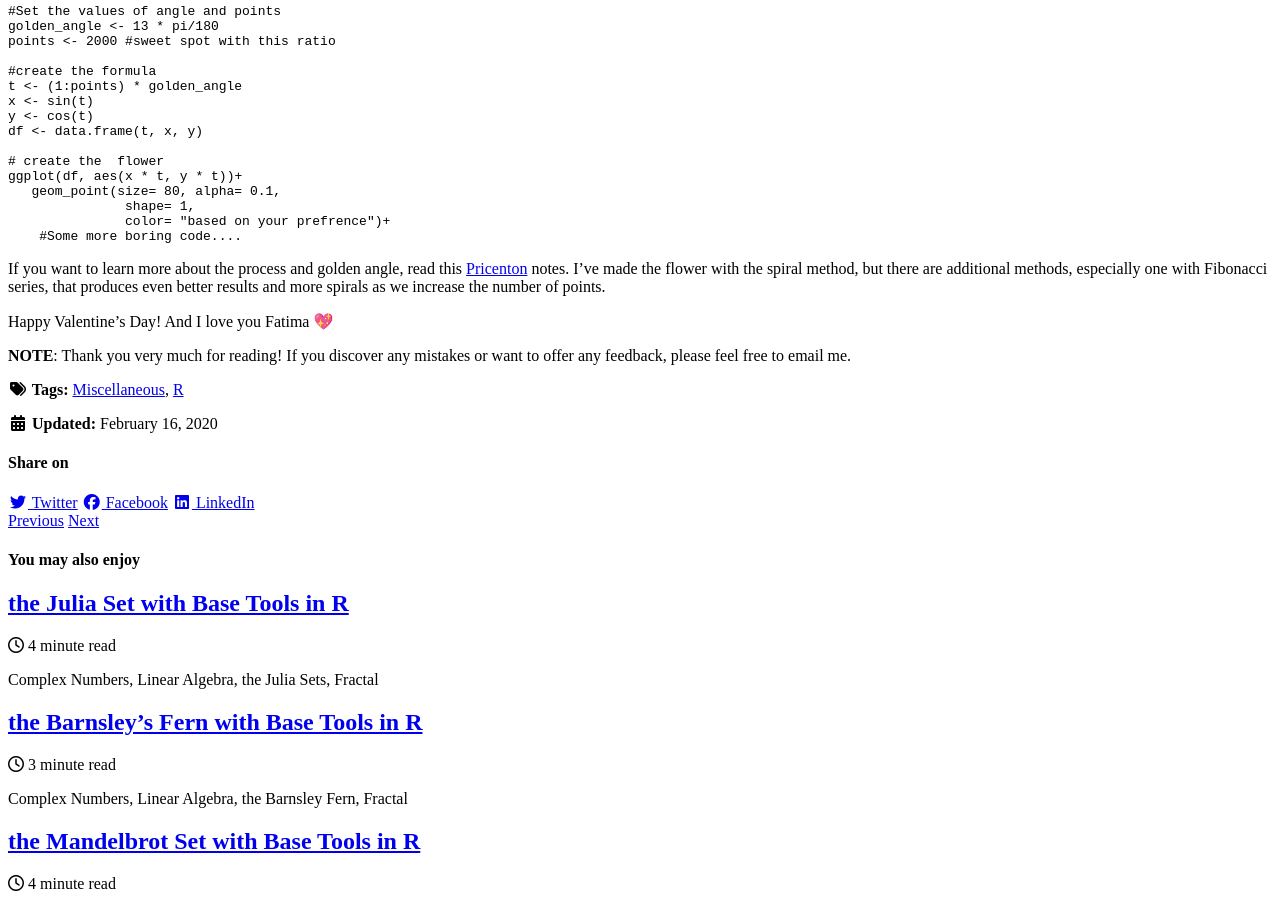
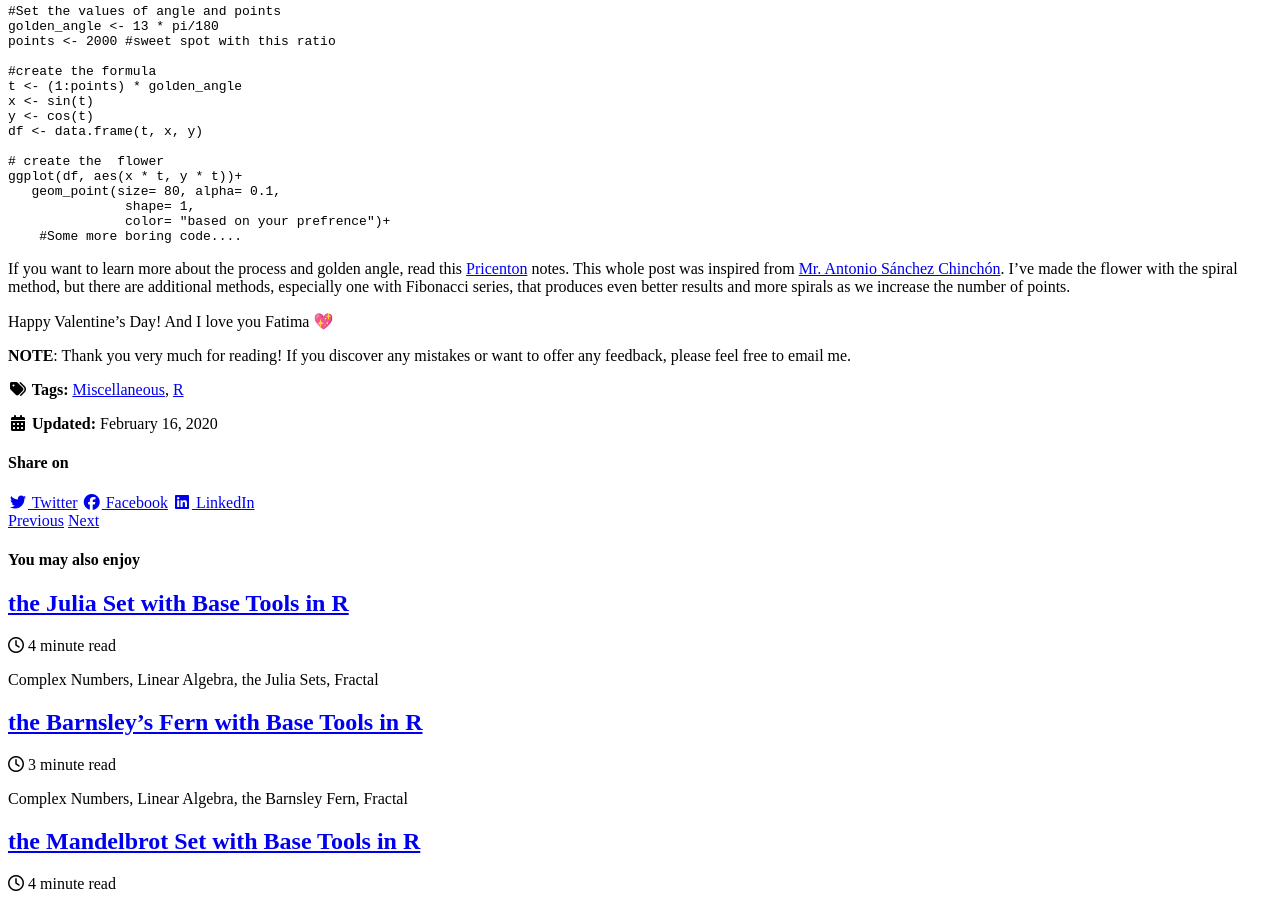
Before and after one commit to mihirp161/mihirp161.github.io, a Jekyll site: the page built from _posts/2020-02-16-marigold.md, in a window 1280 px wide and 900 px high, scrolled down 9032 px. Built offline with Jekyll 4.4.1, drawn with Linux system fonts in a browser that asks for light colours; cached includes are drawn as plain includes; nearby versions of some CDN libraries.

Commit message:
Update 2020-02-16-marigold.md

````diff
--- a/_posts/2020-02-16-marigold.md
+++ b/_posts/2020-02-16-marigold.md
@@ -64,7 +64,7 @@
     #Some more boring code....
 ```
 
-If you want to learn more about the process and golden angle, read this [Pricenton](https://www.princeton.edu/~akosmrlj/MAE545_S2017/lecture12_slides.pdf) notes. I've made the flower with the spiral method, but there are additional methods, especially one with Fibonacci series, that produces even better results and more spirals as we increase the number of points.
+If you want to learn more about the process and golden angle, read this [Pricenton](https://www.princeton.edu/~akosmrlj/MAE545_S2017/lecture12_slides.pdf) notes. This whole post was inspired from [Mr. Antonio Sánchez Chinchón](http://fronkonstin.com/). I've made the flower with the spiral method, but there are additional methods, especially one with Fibonacci series, that produces even better results and more spirals as we increase the number of points.
 
 Happy Valentine's Day! And I love you Fatima 💖
 
````
